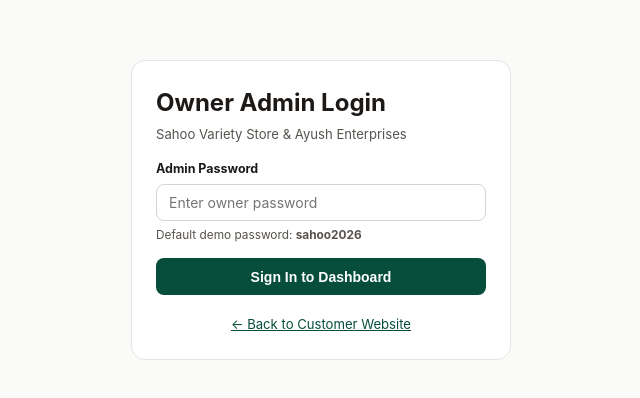
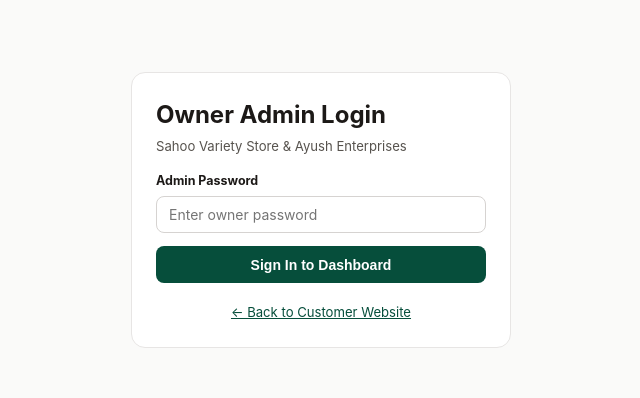
Before and after one commit to ashishkumarsahoo08/Ayush-Enterprisers, a plain HTML site: page admin.html in a window 1280 px wide. Shown: the part 190-588 px from the top of the page, without its empty margins (319-959 px from the left). Drawn offline with Linux system fonts and the light colour scheme.

Commit message:
password remove from html

```diff
--- a/admin.html
+++ b/admin.html
@@ -18,7 +18,7 @@
       <div class="form-group">
         <label>Admin Password</label>
         <input type="password" id="adminPassInput" required placeholder="Enter owner password" />
-        <small style="color:var(--muted); font-size:0.74rem;">Default demo password: <strong>sahoo2026</strong></small>
+        <small style="color:var(--muted); font-size:0.74rem;"> </small>
       </div>
       <p id="loginError" style="color:var(--danger); font-size:0.8rem; margin-bottom:0.75rem;"></p>
       <button type="submit" class="btn btn-primary" style="width:100%;">Sign In to Dashboard</button>
```
